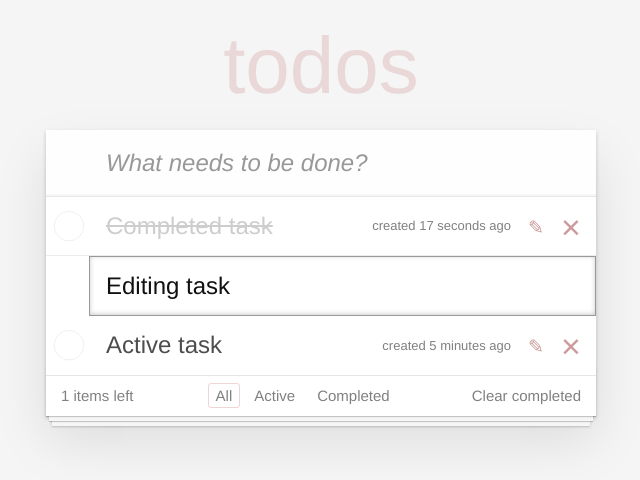
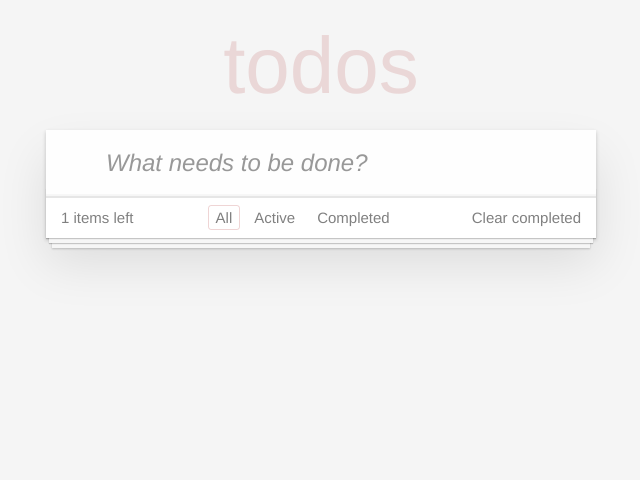
Before and after one commit to Ruslan-Mrzn/kata-react-todo-app, a React (Create React App) app: page / in a window 1280 px wide. Shown: the top 480 px of the page, without its empty margins (319-959 px from the left). Built offline with nearby package versions, Linux system fonts and the light colour scheme.

Commit message:
feat: add task component

```diff
--- a/src/components/App/App.js
+++ b/src/components/App/App.js
@@ -3,17 +3,40 @@ import React, { Component } from 'react'
 import './App.css'
 import NewTaskForm from '../NewTaskForm/NewTaskForm'
 import TaskList from '../TaskList/TaskList'
+import Task from '../Task/Task'
 import Footer from '../Footer/Footer'
 export default class Api extends Component {
+  constructor() {
+    super()
+    this.taskId = 0
+    this.state = {
+      tasks: [],
+    }
+    this.createNewTask = (text) => {
+      const newTask = { text: text, id: this.taskId++, condition: 'view' }
+      console.log(newTask)
+      this.setState(({ tasks }) => {
+        return {
+          tasks: [...tasks, newTask],
+        }
+      })
+    }
+  }
+
   render() {
+    const { tasks } = this.state
     return (
       <section className="todoapp">
         <header className="header">
           <h1>todos</h1>
-          <NewTaskForm />
+          <NewTaskForm createNewTask={this.createNewTask} />
         </header>
         <section className="main">
-          <TaskList></TaskList>
+          <TaskList>
+            {tasks.map(({ text, id, condition }) => (
+              <Task key={id} text={text} condition={condition} />
+            ))}
+          </TaskList>
           <Footer />
         </section>
       </section>
--- a/src/components/NewTaskForm/NewTaskForm.js
+++ b/src/components/NewTaskForm/NewTaskForm.js
@@ -1,7 +1,30 @@
 import React, { Component } from 'react'
 import './NewTaskForm.css'
 export default class NewTaskForm extends Component {
+  constructor() {
+    super()
+    this.state = { newTaskText: '' }
+    this.typeNewTask = (e) => {
+      this.setState({ newTaskText: e.target.value })
+    }
+  }
   render() {
-    return <input className="new-todo" placeholder="What needs to be done?" autoFocus />
+    const { createNewTask } = this.props
+    const { newTaskText } = this.state
+    return (
+      <input
+        onChange={this.typeNewTask}
+        onKeyDown={(e) => {
+          if (e.key === 'Enter') {
+            createNewTask(newTaskText)
+            this.setState({ newTaskText: '' })
+          }
+        }}
+        value={this.state.newTaskText}
+        className="new-todo"
+        placeholder="What needs to be done?"
+        autoFocus
+      />
+    )
   }
 }
--- a/src/components/Task/Task.js
+++ b/src/components/Task/Task.js
@@ -2,17 +2,19 @@ import React, { Component } from 'react'
 import './Task.css'
 export default class Task extends Component {
   render() {
+    const { condition, text } = this.props
     return (
-      <li className="completed">
+      <li className={condition}>
         <div className="view">
           <input className="toggle" type="checkbox" />
           <label>
-            <span className="description">Completed task</span>
-            <span className="created">created 17 seconds ago</span>
+            <span className="description">{text}</span>
+            <span className="created">created 5 minutes ago</span>
           </label>
           <button className="icon icon-edit"></button>
           <button className="icon icon-destroy"></button>
         </div>
+        <input type="text" className="edit" value={text} />
       </li>
     )
   }
--- a/src/components/TaskList/TaskList.js
+++ b/src/components/TaskList/TaskList.js
@@ -3,43 +3,7 @@ import React, { Component } from 'react'
 import './TaskList.css'
 export default class TaskList extends Component {
   render() {
-    return (
-      <ul className="todo-list">
-        <li className="completed">
-          <div className="view">
-            <input className="toggle" type="checkbox" />
-            <label>
-              <span className="description">Completed task</span>
-              <span className="created">created 17 seconds ago</span>
-            </label>
-            <button className="icon icon-edit"></button>
-            <button className="icon icon-destroy"></button>
-          </div>
-        </li>
-        <li className="editing">
-          <div className="view">
-            <input className="toggle" type="checkbox" />
-            <label>
-              <span className="description">Editing task</span>
-              <span className="created">created 5 minutes ago</span>
-            </label>
-            <button className="icon icon-edit"></button>
-            <button className="icon icon-destroy"></button>
-          </div>
-          <input type="text" className="edit" value="Editing task" />
-        </li>
-        <li>
-          <div className="view">
-            <input className="toggle" type="checkbox" />
-            <label>
-              <span className="description">Active task</span>
-              <span className="created">created 5 minutes ago</span>
-            </label>
-            <button className="icon icon-edit"></button>
-            <button className="icon icon-destroy"></button>
-          </div>
-        </li>
-      </ul>
-    )
+    const { children } = this.props
+    return <ul className="todo-list">{children}</ul>
   }
 }
```
